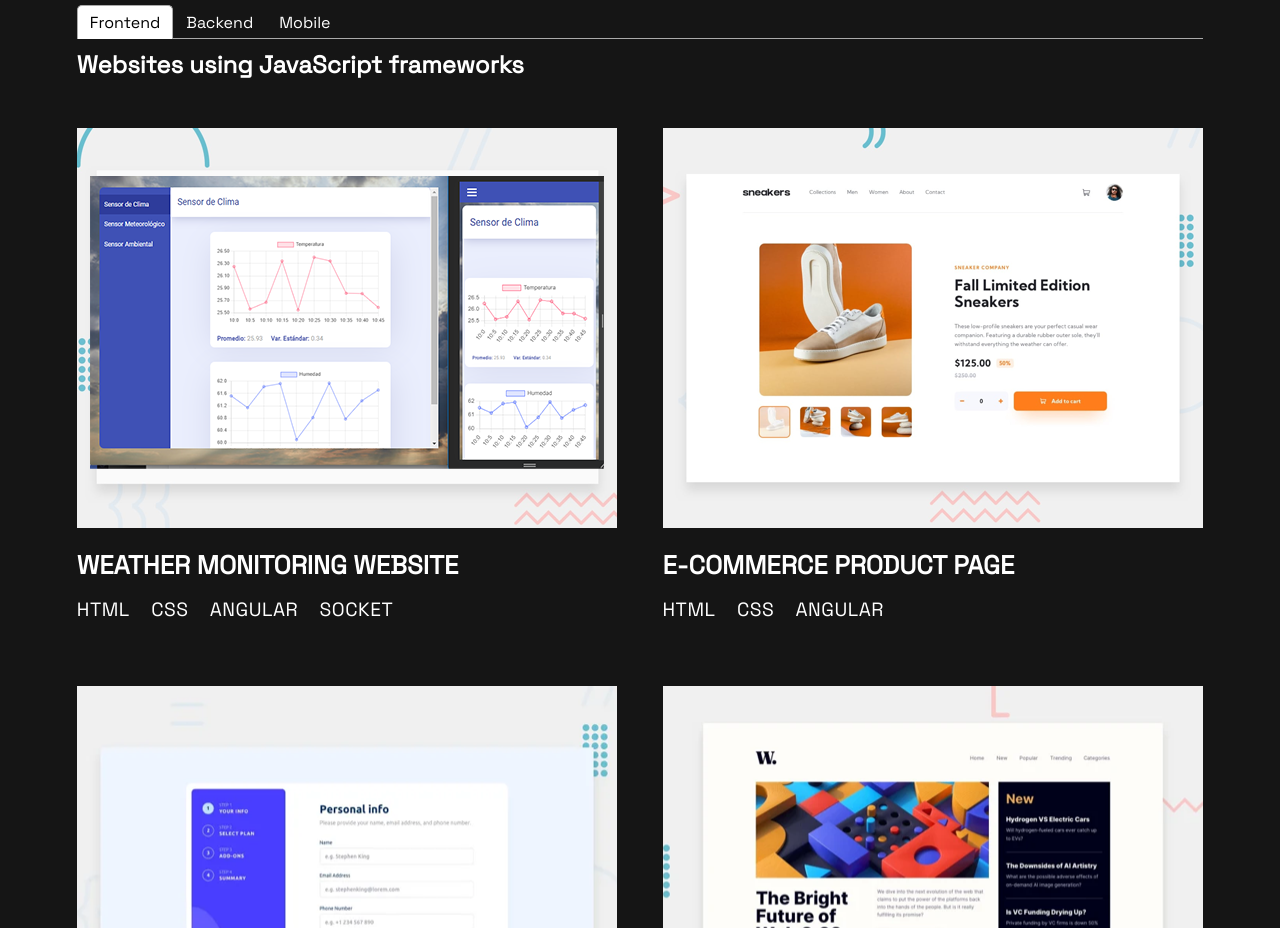
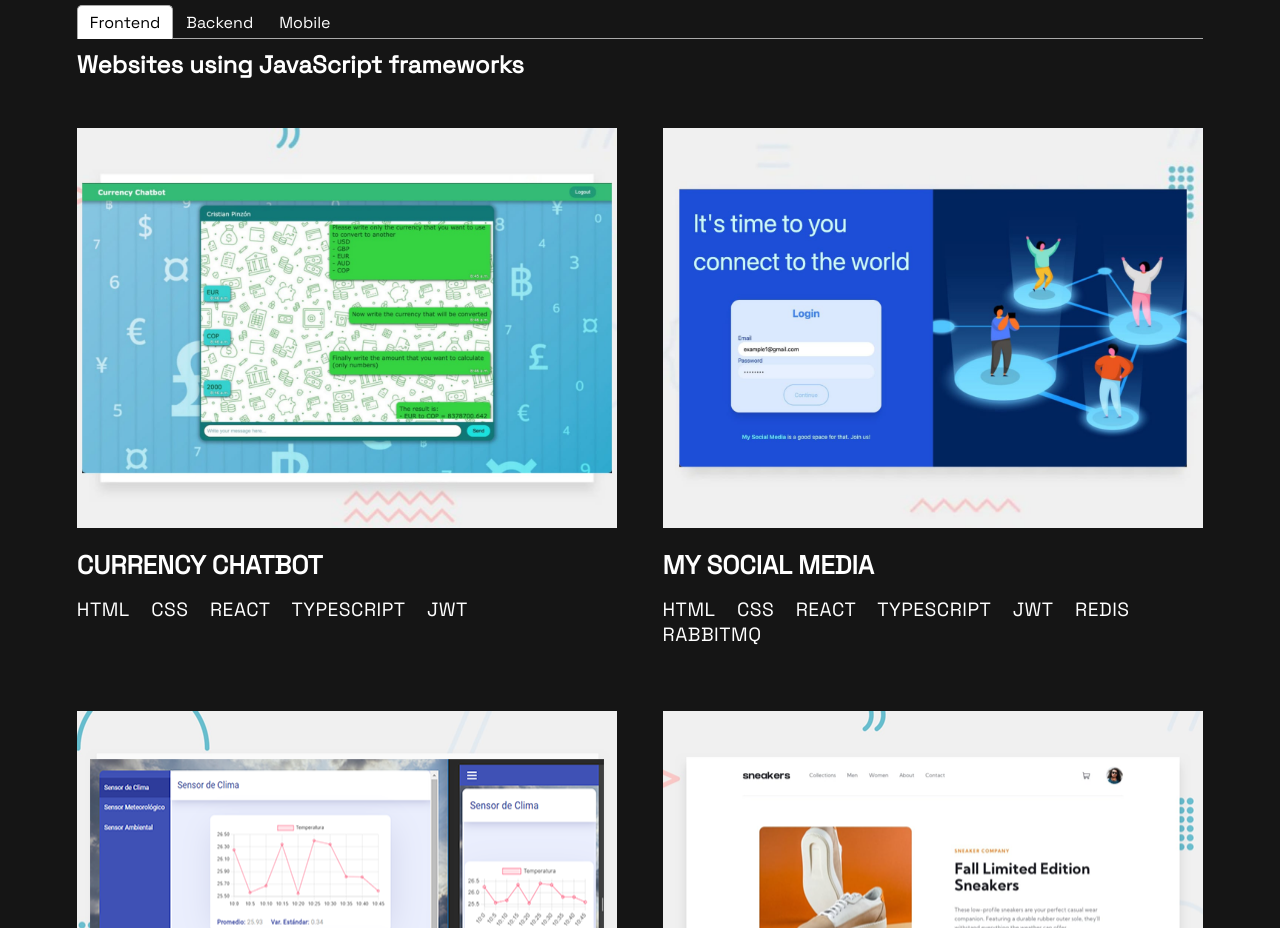
Before and after one commit to cristian-glab/my-portfolio-react, a React (Create React App) app: page / in a window 1280 px wide. Shown: the part 2323-3251 px from the top of the page. Built offline with nearby package versions, Linux system fonts and the light colour scheme.

Commit message:
Add 2 last projects

```diff
--- a/src/components/projects/Projects.tsx
+++ b/src/components/projects/Projects.tsx
@@ -15,6 +15,8 @@ import wmFrontend from '../../images/projects/wm-frontend.png';
 import greenrunApi from '../../images/projects/greenrun-api.png';
 import linkedInScraper from '../../images/projects/linkedin-scraper.png';
 import caretalk from '../../images/projects/caretalk-mobile.png';
+import mySocialMedia from '../../images/projects/my-social-media.jpeg';
+import currencyChatBot from '../../images/projects/currency-chatbot.jpeg';
 
 interface TabContentProps {
   label: string;
@@ -76,6 +78,80 @@ const Projects: React.FC = () =>  {
         <TabPanel>
           <TabContent label="Websites using JavaScript frameworks" content={
             <div className="list">
+              <div className="element">
+                <div className="image">
+                  <div className="buttons">
+                    <div className="row">
+                      <a href="https://main.d2bgzhtjb4yy1t.amplifyapp.com/" target="_blank" rel="noreferrer">
+                        <button>
+                          View Project
+                        </button>
+                      </a>
+                    </div>
+                    <div className="row">
+                      <a href="https://github.com/faykris/currency-converter-chat-front" target="_blank" rel="noreferrer">
+                        <button>
+                          View Code
+                        </button>
+                      </a>
+                    </div>
+                  </div>
+                  <img src={currencyChatBot} alt="Currency Chatbot" />
+                </div>
+                <h2>Currency ChatBot</h2>
+                <p>
+                  <span>HTML</span> <span>CSS</span> <span>REACT</span> <span>TYPESCRIPT</span> <span>JWT</span>
+                </p>
+                <div className="mobile-buttons">
+                  <a href='https://main.d2bgzhtjb4yy1t.amplifyapp.com/' target="_blank" rel="noreferrer">
+                    <button>
+                      View Project
+                    </button>
+                  </a>
+                  <a href="https://github.com/faykris/currency-converter-chat-front" target="_blank" rel="noreferrer">
+                    <button>
+                      View Code
+                    </button>
+                  </a>
+                </div>
+              </div>
+              <div className="element">
+                <div className="image">
+                  <div className="buttons">
+                    <div className="row">
+                      <a href="https://main.d1kpywnbqyxeuw.amplifyapp.com" target="_blank" rel="noreferrer">
+                        <button>
+                          View Project
+                        </button>
+                      </a>
+                    </div>
+                    <div className="row">
+                      <a href="https://github.com/faykris/my-social-media-front" target="_blank" rel="noreferrer">
+                        <button>
+                          View Code
+                        </button>
+                      </a>
+                    </div>
+                  </div>
+                  <img src={mySocialMedia} alt="My Social Media" />
+                </div>
+                <h2>My Social Media</h2>
+                <p>
+                  <span>HTML</span> <span>CSS</span> <span>REACT</span> <span>TYPESCRIPT</span> <span>JWT</span> <span>REDIS</span> <span>RABBITMQ</span>
+                </p>
+                <div className="mobile-buttons">
+                  <a href='https://main.d1kpywnbqyxeuw.amplifyapp.com' target="_blank" rel="noreferrer">
+                    <button>
+                      View Project
+                    </button>
+                  </a>
+                  <a href="https://github.com/faykris/my-social-media-front" target="_blank" rel="noreferrer">
+                    <button>
+                      View Code
+                    </button>
+                  </a>
+                </div>
+              </div>
               <div className="element">
                 <div className="image">
                   <div className="buttons">
```
Also changed, not shown: src/images/projects/currency-chatbot.jpeg (added), src/images/projects/my-social-media.jpeg (added).
